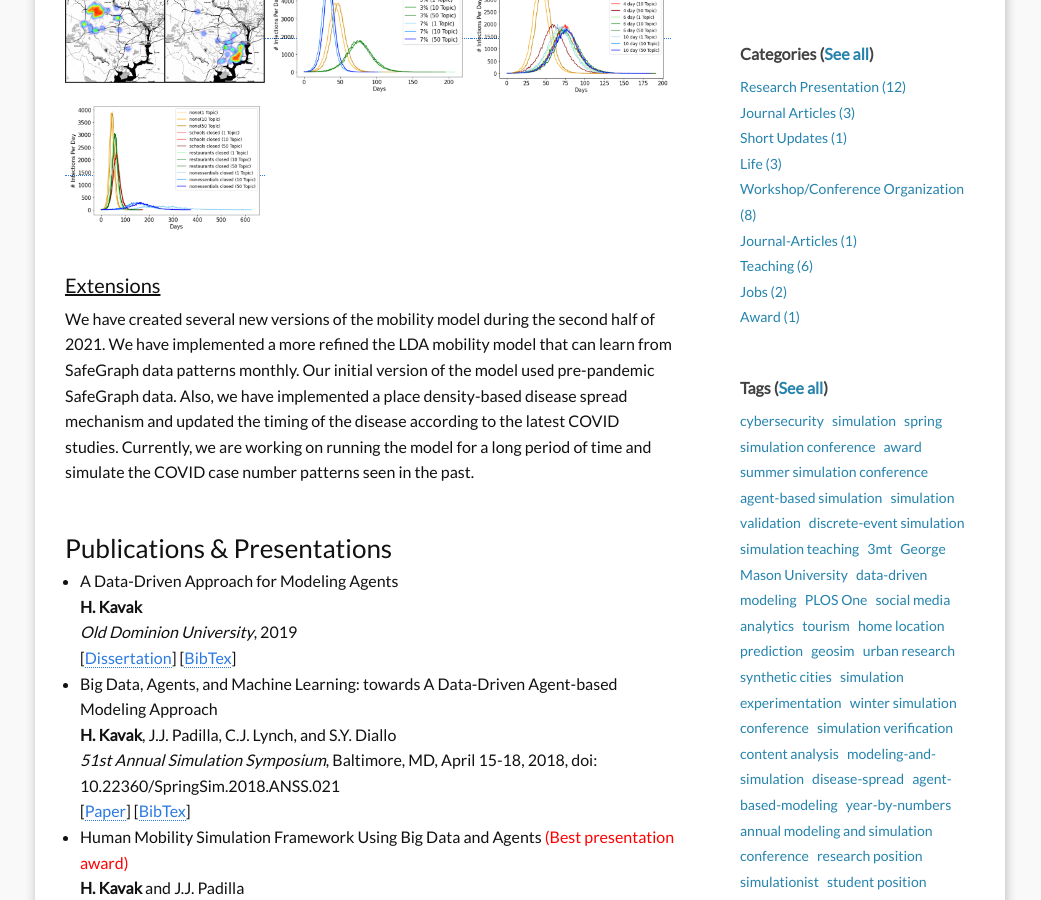
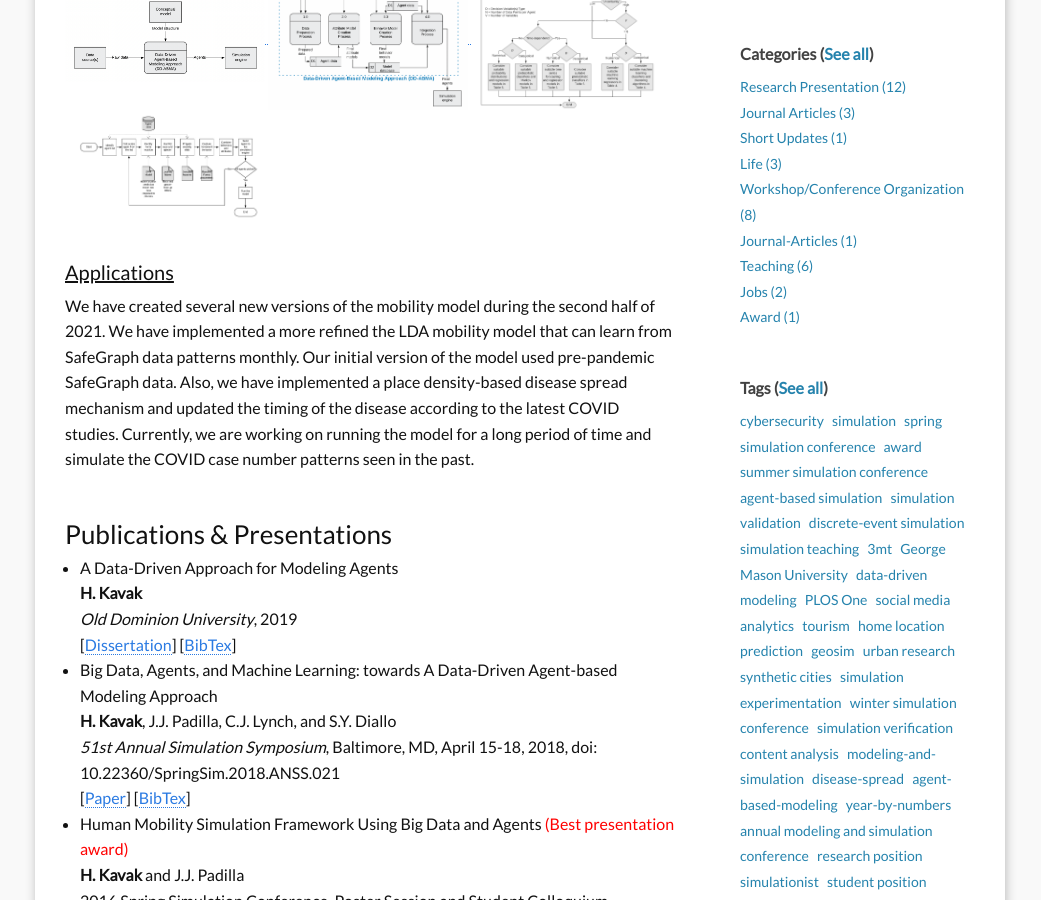
Before and after one commit to hamdikavak/hamdikavak.github.io, a Jekyll site: the page built from research/data-driven-abm-methodology.md, in a window 1280 px wide and 900 px high, scrolled down 873 px. Shown: the whole window, without its empty margins (120-1161 px from the left). Built offline with Jekyll 4.4.1, drawn with Linux system fonts in a browser that asks for light colours; nearby versions of some CDN libraries.

Commit message:
Data-Driven page details

```diff
--- a/research/data-driven-abm-methodology.md
+++ b/research/data-driven-abm-methodology.md
@@ -28,30 +28,27 @@ We have recently witnessed the proliferation of large-scale behavioral data that
 
 <div id="dd-gallery">
 
-    <a href="{{ site.baseurl }}/images/research/data_driven_agents/covid/topic_heatmap.png" data-toggle="lightbox" data-gallery="dd-covid-gallery" class="col-sm-4" data-title="Qualitative Analysis of LDA (50 Topics)" data-footer="This visual shows the location and frequency of topic 37 (left) and topic 43 (right).">
-        <img width="{{site.thumbnail_width}}" src="{{ site.baseurl }}/images/research/data_driven_agents/covid/topic_heatmap.png" class="img-fluid">
+    <a href="{{ site.baseurl }}/images/research/data_driven_agents/methodology/1approach.png" data-toggle="lightbox" data-gallery="dd-covid-gallery" class="col-sm-4" data-title="Qualitative Analysis of LDA (50 Topics)" data-footer="This visual shows the location and frequency of topic 37 (left) and topic 43 (right).">
+        <img width="{{site.thumbnail_width}}" src="{{ site.baseurl }}/images/research/data_driven_agents/methodology/1approach.png" class="img-fluid">
     </a>
-    <a href="{{ site.baseurl }}/images/research/data_driven_agents/covid/infection_prob.png" data-toggle="lightbox" data-gallery="dd-covid-gallery" class="col-sm-4" data-title="Infection Probability" data-footer="How infection probability and number of topics affect disease spread.">
-        <img width="{{site.thumbnail_width}}" src="{{ site.baseurl }}/images/research/data_driven_agents/covid/infection_prob.png" class="img-fluid">
+    <a href="{{ site.baseurl }}/images/research/data_driven_agents/methodology/2approach_details.png" data-toggle="lightbox" data-gallery="dd-covid-gallery" class="col-sm-4" data-title="Infection Probability" data-footer="How infection probability and number of topics affect disease spread.">
+        <img width="{{site.thumbnail_width}}" src="{{ site.baseurl }}/images/research/data_driven_agents/methodology/2approach_details.png" class="img-fluid">
     </a>
-    <a href="{{ site.baseurl }}/images/research/data_driven_agents/covid/generic_quarantine.png" data-toggle="lightbox" data-gallery="dd-covid-gallery" class="col-sm-4" data-title="Generic Quarantine" data-footer="The impact of generic quarantine on disease spread.">
-        <img width="{{site.thumbnail_width}}" src="{{ site.baseurl }}/images/research/data_driven_agents/covid/generic_quarantine.png" class="img-fluid">
+    <a href="{{ site.baseurl }}/images/research/data_driven_agents/methodology/3model_selection.png" data-toggle="lightbox" data-gallery="dd-covid-gallery" class="col-sm-4" data-title="Generic Quarantine" data-footer="The impact of generic quarantine on disease spread.">
+        <img width="{{site.thumbnail_width}}" src="{{ site.baseurl }}/images/research/data_driven_agents/methodology/3model_selection.png" class="img-fluid">
     </a>
-    <a href="{{ site.baseurl }}/images/research/data_driven_agents/covid/poi_closure.png" data-toggle="lightbox" data-gallery="dd-covid-gallery" class="col-sm-4" data-title="Point-of-interest Closure" data-footer="How different point-of-interest closures may impact disease spread.">
-        <img width="{{site.thumbnail_width}}" src="{{ site.baseurl }}/images/research/data_driven_agents/covid/poi_closure.png" class="img-fluid">
+    <a href="{{ site.baseurl }}/images/research/data_driven_agents/methodology/4combined.png" data-toggle="lightbox" data-gallery="dd-covid-gallery" class="col-sm-4" data-title="Point-of-interest Closure" data-footer="How different point-of-interest closures may impact disease spread.">
+        <img width="{{site.thumbnail_width}}" src="{{ site.baseurl }}/images/research/data_driven_agents/methodology/4combined.png" class="img-fluid">
     </a>
-
 </div>
 <br/>
 
-#### <u>Extensions</u>
+#### <u>Applications</u>
 We have created several new versions of the mobility model during the second half of 2021.
 We have implemented a more refined the LDA mobility model that can learn from SafeGraph data patterns monthly.
 Our initial version of the model used pre-pandemic SafeGraph data.
 Also, we have implemented a place density-based disease spread mechanism and updated the timing of the disease according to the latest COVID studies.
 Currently, we are working on running the model for a long period of time and simulate the COVID case number patterns seen in the past.
-
-
 
 
 <br/>
```
Also changed, not shown: images/research/data_driven_agents/methodology/1approach.png (added), images/research/data_driven_agents/methodology/2approach_details.png (added), images/research/data_driven_agents/methodology/3model_selection.png (added), images/research/data_driven_agents/methodology/4combined.png (added).
